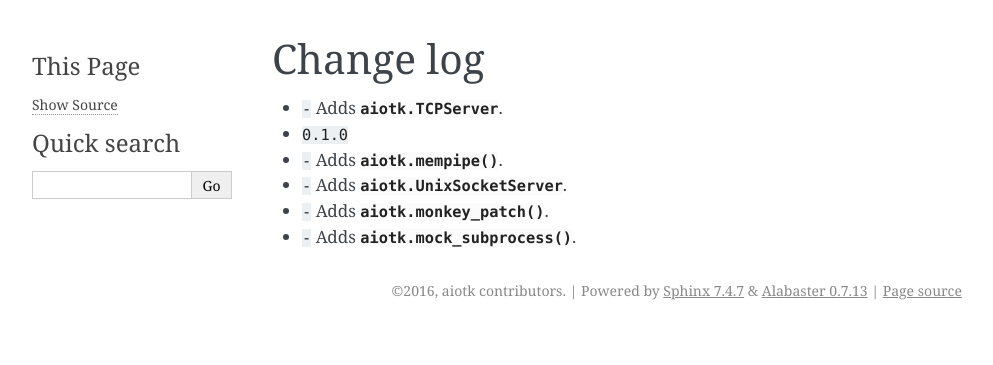
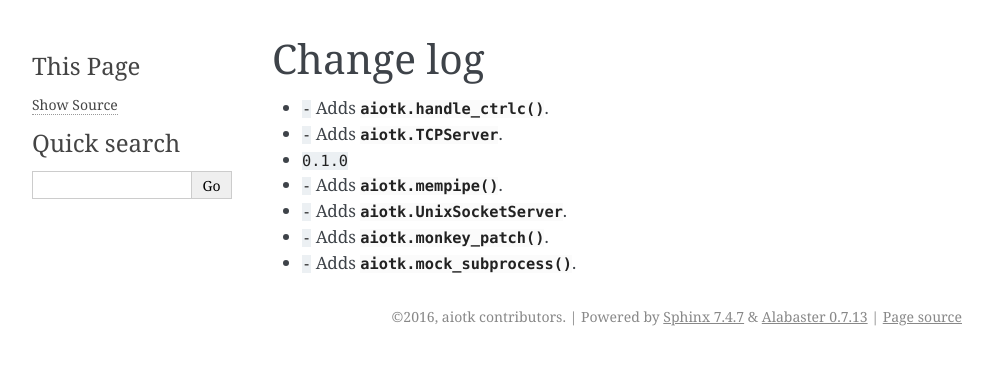
Before and after one commit to AndreLouisCaron/aiotk, a Sphinx documentation site: the page built from docs/changelog.rst, in a window 1280 px wide. Shown: the top 365 px of the page, without its empty margins (148-1141 px from the left). Built offline with Sphinx 7.4.7, drawn with Linux system fonts in a browser that asks for light colours; cross-references to code outside the pages are shown as plain code.

Commit message:
Adds missing changelog entry.

```diff
--- a/docs/changelog.rst
+++ b/docs/changelog.rst
@@ -4,6 +4,7 @@
   Change log
 ##############
 
+* :feature:`-` Adds :py:func:`aiotk.handle_ctrlc`.
 * :feature:`-` Adds :py:class:`aiotk.TCPServer`.
 
 * :release:`0.1.0 <2016-07-28>`
```
